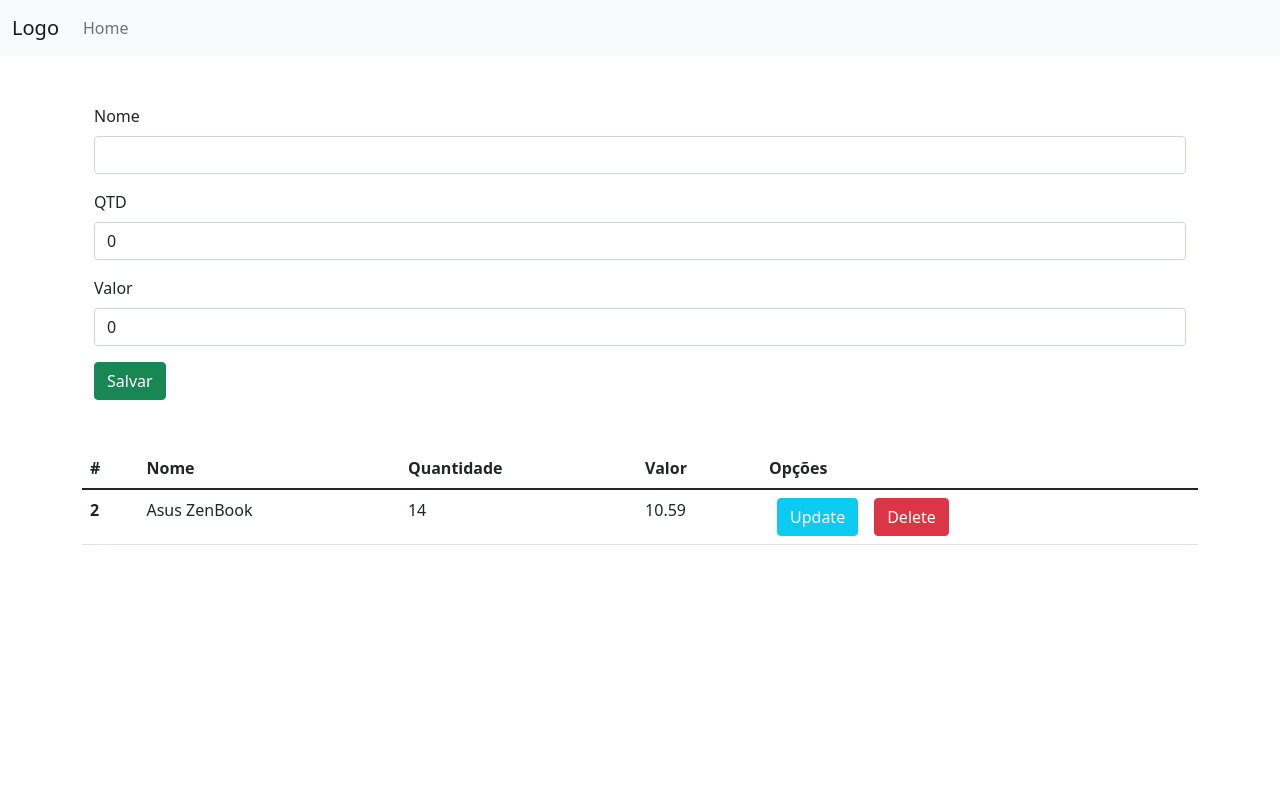
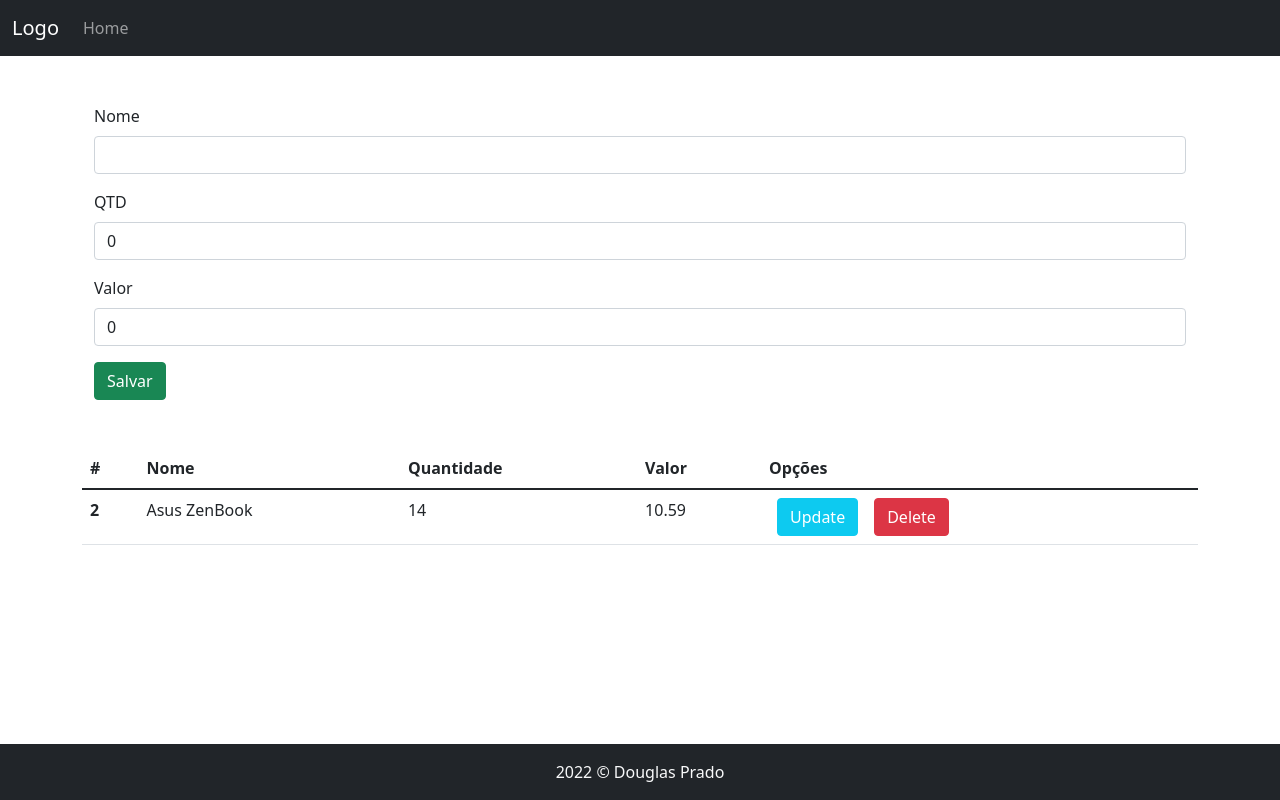
Before and after one commit to DouglasSilvaPrado/crud-product, a Vue app: page / in a window 1280 px wide. Built offline with nearby package versions, Linux system fonts and the light colour scheme; data requests are answered from the project's data file.

Commit message:
add footer

```diff
--- a/src/App.vue
+++ b/src/App.vue
@@ -1,9 +1,11 @@
 <script setup lang="ts">
   import Navbar from './components/layout/Navbar.vue';
+  import Footer from './components/layout/Footer.vue';
 
 </script>
 
 <template>
   <Navbar />
   <router-view></router-view>
+  <Footer />
 </template>
--- /dev/null
+++ b/src/components/layout/Footer.vue
@@ -0,0 +1,6 @@
+<template>
+  <!-- FOOTER -->
+  <footer class="bg-dark text-light text-center fixed-bottom py-3">
+    <div>2022 &copy; Douglas Prado</div>
+  </footer>
+</template>
--- a/src/components/layout/Navbar.vue
+++ b/src/components/layout/Navbar.vue
@@ -1,5 +1,5 @@
 <template>
-    <nav class="navbar navbar-expand-lg navbar-light bg-light">
+    <nav class="navbar navbar-expand-lg navbar-dark bg-dark">
         <div class="container-fluid">
             <a class="navbar-brand" href="#">Logo</a>
             <button class="navbar-toggler" type="button" data-bs-toggle="collapse" data-bs-target="#navbarNav" aria-controls="navbarNav" aria-expanded="false" aria-label="Toggle navigation">
```
